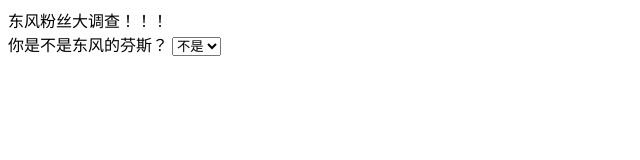
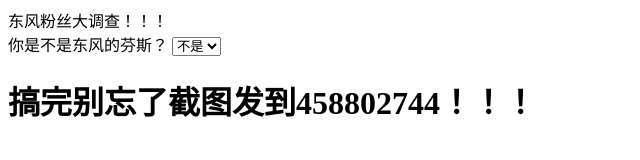
Before and after one commit to weilanzhihe/weilanzhihe, a plain HTML site: page index.html in a window 1280 px wide. Shown: the whole page, without its empty margins (0-640 px from the left). Drawn offline with Linux system fonts and the light colour scheme.

Commit message:
加一点细节

```diff
--- a/index.html
+++ b/index.html
@@ -7,4 +7,5 @@
             <option value="yes">是的</option>
         </select>
     </form>
+    <h1>搞完别忘了截图发到458802744！！！</h1>
 </body>
```
